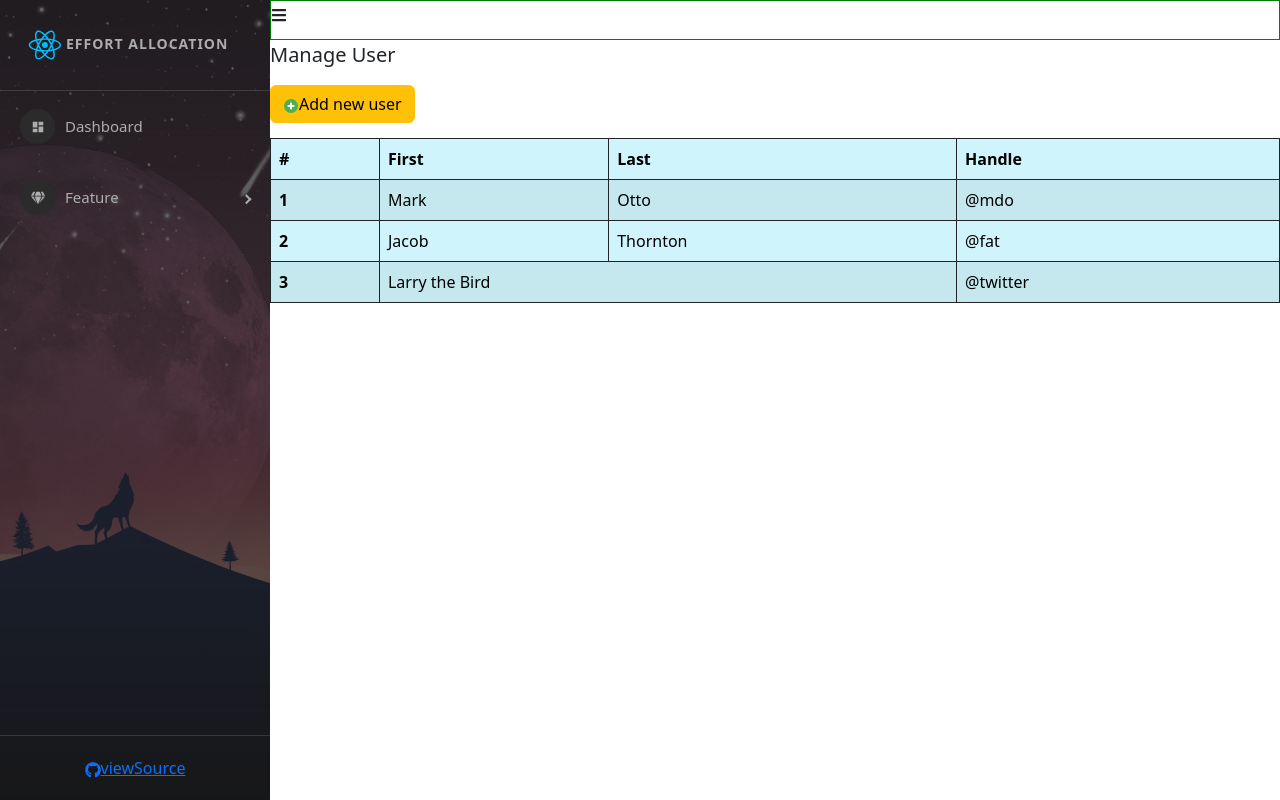
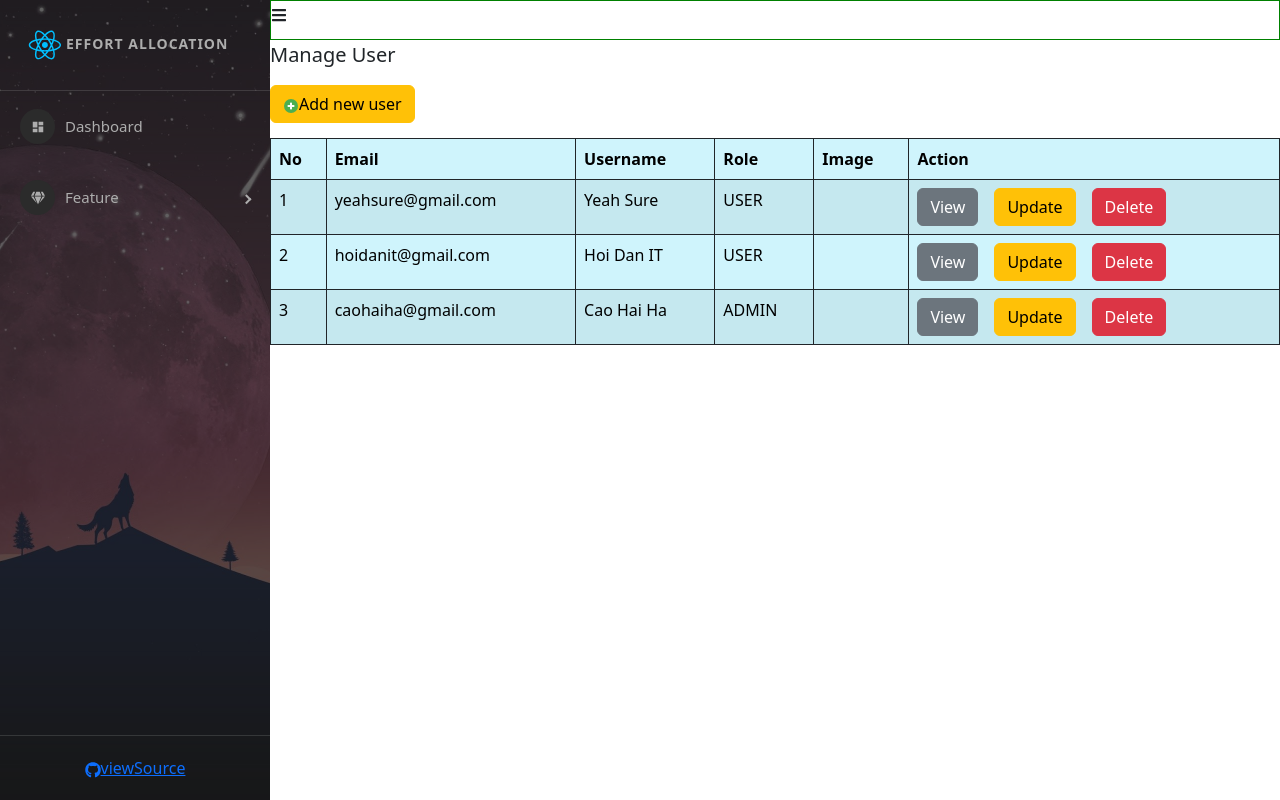
Before and after one commit to CaoHaiHa/React-for-beginner, a React (Create React App) app: page /admins/manage-users in a window 1280 px wide. Built offline with nearby package versions, Linux system fonts and the light colour scheme.

Commit message:
Video #61/done

```diff
--- a/src/components/Admin/Content/ManageUser.js
+++ b/src/components/Admin/Content/ManageUser.js
@@ -7,6 +7,31 @@ import TableUser from "./TableUser";
 const ManageUser = (props) => {
 
     const [showModal, setShowModal] = useState(false)
+    const [listUsers, setListUsers] = useState([
+        {
+            email: "yeahsure@gmail.com",
+            username: "Yeah Sure",
+            role: "USER",
+            image: ""
+        },
+        {
+            email: "hoidanit@gmail.com",
+            username: "Hoi Dan IT",
+            role: "USER",
+            image: ""
+        },
+        {
+            email: "caohaiha@gmail.com",
+            username: "Cao Hai Ha",
+            role: "ADMIN",
+            image: ""
+        }
+    ])
+    const addNewUser = (user) => {
+        let newListUsers = [...listUsers]
+        newListUsers = [...newListUsers, user]
+        setListUsers(newListUsers)
+    }
 
     return (
         <div className="manage-user-container">
@@ -23,12 +48,16 @@ const ManageUser = (props) => {
                     </button>
                 </div>
                 <div className="table-users-container">
-                    <TableUser />
+                    <TableUser
+                        listUsers={listUsers}
+                        setListUsers={setListUsers}
+                    />
 
                 </div>
                 <ModalCreateUser
                     show={showModal}
                     setShow={setShowModal}
+                    addNewUser={(user) => addNewUser(user)}
                 />
             </div>
         </div>
--- a/src/components/Admin/Content/ModalCreateUser.js
+++ b/src/components/Admin/Content/ModalCreateUser.js
@@ -6,7 +6,6 @@ import { toast } from 'react-toastify';
 
 const ModalCreateUser = (props) => {
     const { show, setShow } = props
-
     const handleClose = () => {
         setShow(false);
         setEmail("")
@@ -41,11 +40,18 @@ const ModalCreateUser = (props) => {
             role: role,
             userImage: image
         }
+        let user = {
+            email: email,
+            username: username,
+            role: role,
+            image: previewImage
+        }
         console.log(data)
         if (!data.email || !data.password) {
             toast.error("Create user fail")
         } else {
             toast.success("Create user success")
+            props.addNewUser(user)
             handleClose()
         }
     }
--- a/src/components/Admin/Content/TableUser.js
+++ b/src/components/Admin/Content/TableUser.js
@@ -1,37 +1,49 @@
+import { useEffect } from "react"
+
 const TableUser = (props) => {
 
+    const { listUsers, setListUsers } = props
 
+    //componentDidMount
+    useEffect(() => {
 
+    }, [])
 
     return (
         <>
-            <table class="table table-striped table-info table-hover table-bordered border-dark">
+            <table className="table table-striped table-info table-hover table-bordered border-dark">
                 <thead>
                     <tr>
-                        <th scope="col">#</th>
-                        <th scope="col">First</th>
-                        <th scope="col">Last</th>
-                        <th scope="col">Handle</th>
+                        <th scope="col">No</th>
+                        <th scope="col">Email</th>
+                        <th scope="col">Username</th>
+                        <th scope="col">Role</th>
+                        <th scope="col">Image</th>
+                        <th scope="col">Action</th>
                     </tr>
                 </thead>
                 <tbody>
-                    <tr>
-                        <th scope="row">1</th>
-                        <td>Mark</td>
-                        <td>Otto</td>
-                        <td>@mdo</td>
-                    </tr>
-                    <tr>
-                        <th scope="row">2</th>
-                        <td>Jacob</td>
-                        <td>Thornton</td>
-                        <td>@fat</td>
-                    </tr>
-                    <tr>
-                        <th scope="row">3</th>
-                        <td colspan="2">Larry the Bird</td>
-                        <td>@twitter</td>
-                    </tr>
+                    {listUsers && listUsers.length > 0 &&
+                        listUsers.map((user, index) => {
+                            return (
+                                <tr key={`table-users-${index}`}>
+                                    <td>{index + 1}</td>
+                                    <td>{user.email}</td>
+                                    <td>{user.username}</td>
+                                    <td>{user.role}</td>
+                                    <td>{user.image}</td>
+                                    <td>
+                                        <button className="btn btn-secondary">View</button>
+                                        <button className="btn btn-warning mx-3">Update</button>
+                                        <button className="btn btn-danger">Delete</button>
+                                    </td>
+                                </tr>
+                            )
+                        })}
+                    {listUsers && listUsers.length === 0 &&
+                        <tr>
+                            <td colSpan={'5'}>Not found data</td>
+                        </tr>}
                 </tbody>
             </table>
         </>
```
